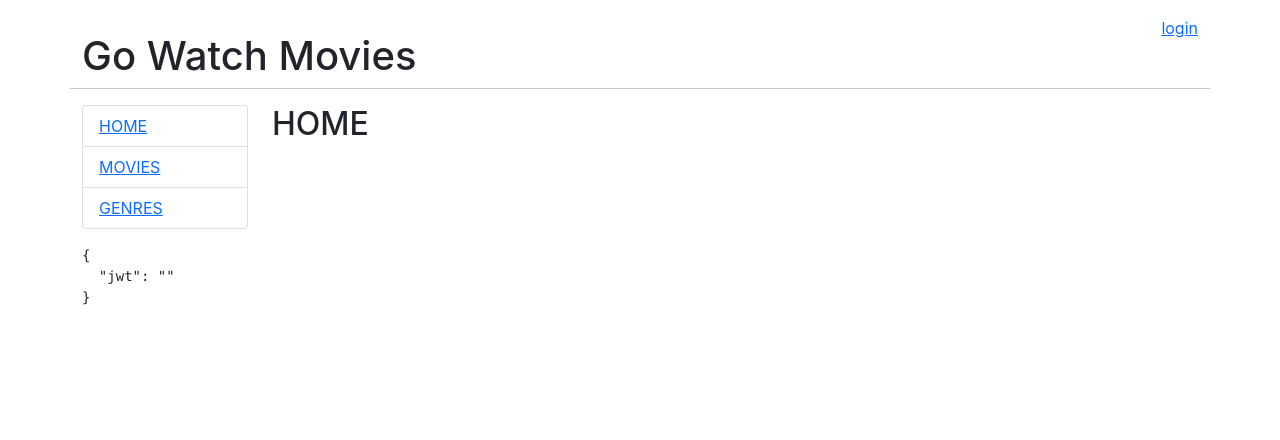
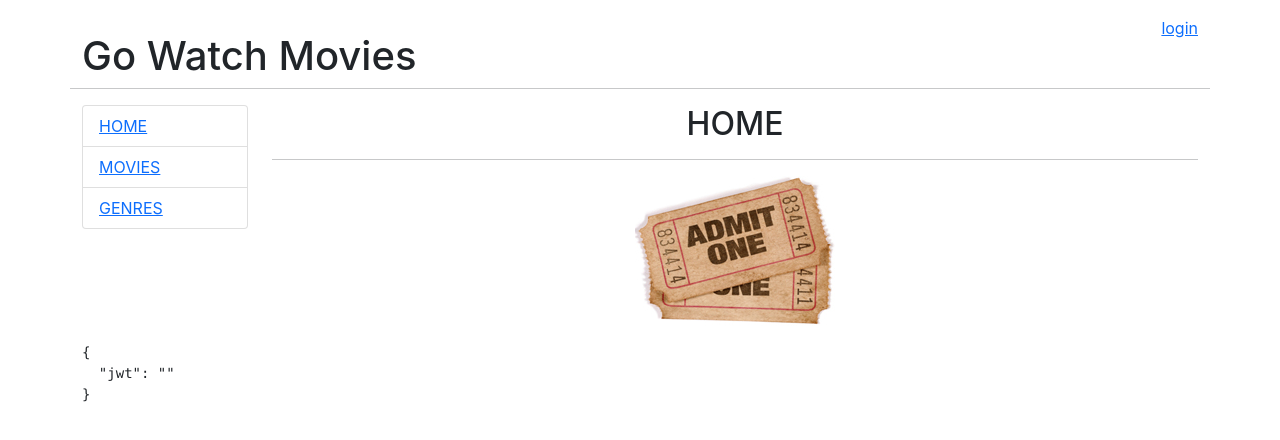
Before and after one commit to taiki-nd/go-movies, a React (Create React App) app: page / in a window 1280 px wide. Shown: the top 440 px of the page. Built offline with nearby package versions, Linux system fonts and the light colour scheme.

Commit message:
top画像の追加

```diff
--- a/src/components/Home.js
+++ b/src/components/Home.js
@@ -1,9 +1,14 @@
 import React from 'react';
+import Ticket from './../images/movie_tickets.jpg'
 
 export const Home = () => {
   return(
     <>
-      <h2>HOME</h2>
+      <div className="text-center">
+        <h2>HOME</h2>
+        <hr />
+        <img src={Ticket} alt="movie ticket"></img>
+      </div>
     </>
   )
 };
```
Also changed, not shown: src/images/movie_tickets.jpg (added).
